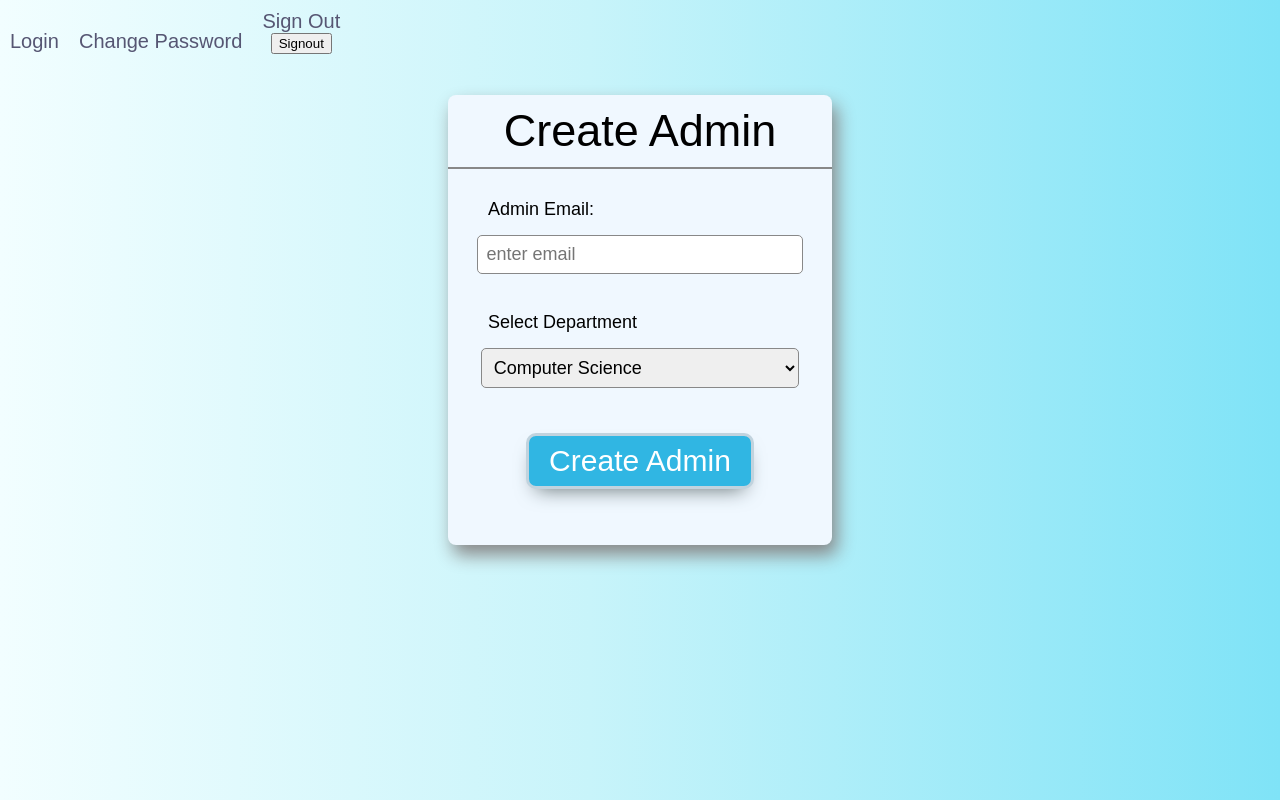
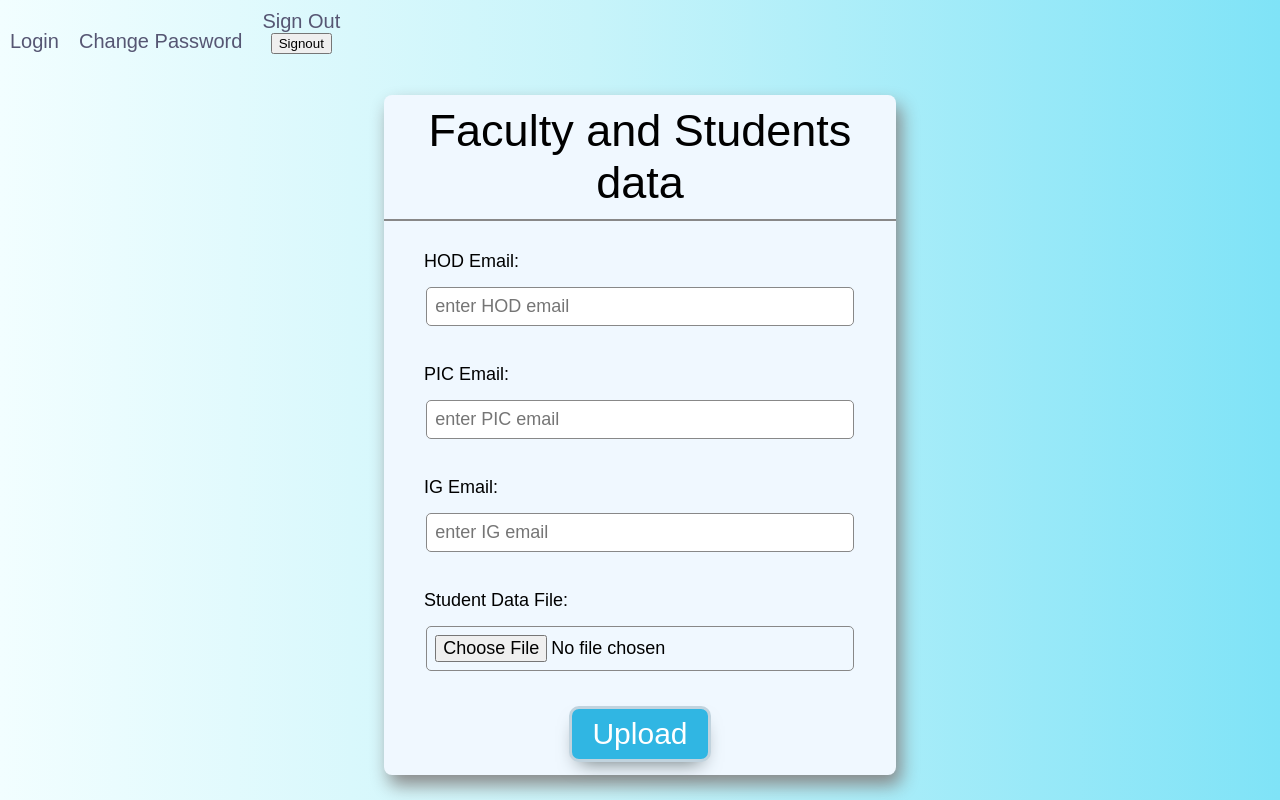
Before and after one commit to RitvijVejare/Project-Approval-System-Frontend, a React (Create React App) app: page /admin in a window 1280 px wide. Shown: the top 800 px of the page. Built offline with nearby package versions, Linux system fonts and the light colour scheme; a web font is replaced by a local one.

Commit message:
updated admin page

```diff
--- a/src/containers/Adminpage/Admin.css
+++ b/src/containers/Adminpage/Admin.css
@@ -1,8 +1,8 @@
 .yami-form {
   background-color: aliceblue;
   margin: auto;
-  width: 30%;
-  height: 450px;
+  width: 40%;
+  height: 680px;
   border-radius: 8px;
   box-shadow: 5px 10px 18px #888888;
   margin-top: 50px;
--- a/src/containers/Adminpage/Admin.js
+++ b/src/containers/Adminpage/Admin.js
@@ -6,63 +6,110 @@ class Admin extends Component {
     super(props);
 
     this.state = {
-      mail: "",
-      dept: "Computer Science"
+      hod:"",
+      student_file: null,
+      pic:"",
+      ig:''
     };
   }
 
-  mailHandler = event => {
-    this.setState({ mail: event.target.value });
+  hodHandler = e => {
+    this.setState({ hod: e.target.value });
   };
 
-  deptHandler = event => {
-    this.setState({ dept: event.target.value });
+  picHandler = e => {
+    this.setState({ pic: e.target.value });
+  };
+  igHandler = e => {
+    this.setState({ ig: e.target.value });
+  };
+  // studentfileHandler = e => {
+  //   this.fileValidation(e);
+  // };
+
+  submitHandler = e => {
+    e.preventDefault();
+    console.log(this.state);
+    this.setState({hod:"",student_file:null,pic:"",ig:""})
   };
 
-  submitHandler = event => {
-    event.preventDefault();
-    const { mail, dept } = this.state;
-    alert(`dept:${dept} \n mail:${mail}`);
-  };
+  fileValidation = (e) => {
+    var fileInput =
+        document.getElementById('file');
+
+    var filePath = fileInput.value;
+
+    // Allowing file type
+    var allowedExtensions = /(\.csv)$/i;
+
+    if (!allowedExtensions.exec(filePath)) {
+        alert('Invalid file type');
+        fileInput.value = '';
+        return false;
+    }else{
+      this.setState({ student_file: e.target.files[0] });
+    }
+}
 
   render() {
     return (
       <div>
         <form onSubmit={this.submitHandler} className="yami-form">
           <div className="yami-title">
-            <label>Create Admin</label>
+            <label>Faculty and Students data</label>
           </div>
-          <label className="yami-label">Admin Email:</label>
+          <label className="yami-label">HOD Email:</label>
           <br />
           <br />
 
           <input
             type="email"
-            name="email"
-            placeholder="enter email"
-            value={this.state.mail}
-            onChange={this.mailHandler}
+            name="hod"
+            placeholder="enter HOD email"
+            value={this.state.hod}
+            onChange={this.hodHandler}
             required
           />
           <br />
           <br />
-          <label className="yami-label">Select Department</label>
+          <label className="yami-label">PIC Email:</label>
           <br />
           <br />
-          <div className="select-admin-container">
-            <select onChange={this.deptHandler} value={this.state.dept}>
-              <option value="Computer Science">Computer Science</option>
-              <option value="Information Technology">
-                Information Technology
-              </option>
-              <option value="Electronics And Telecommunication">
-                Electronics And Telecommunication
-              </option>
-              <option value="Electronics">Electronics</option>
-            </select>
-          </div>
+          <input
+            type="email"
+            name="pic"
+            placeholder="enter PIC email"
+            value={this.state.pic}
+            onChange={this.picHandler}
+            required
+          />
+           <br />
+          <br />
+          <label className="yami-label">IG Email:</label>
+          <br />
+          <br />
+          <input
+            type="email"
+            name="ig"
+            placeholder="enter IG email"
+            value={this.state.ig}
+            onChange={this.igHandler}
+            required
+          />
+          <br />
+          <br />
+          <label className="yami-label">Student Data File:</label>
+          <br />
+          <br />
+          <input
+            type="file"
+            id="file"
+            name="student_file"
+            onChange={this.fileValidation}
+            required
+          />
           <button type="submit" className="yami-btn">
-            Create Admin
+            Upload
           </button>
         </form>
       </div>
--- a/src/containers/Homepage/Homepage.js
+++ b/src/containers/Homepage/Homepage.js
@@ -5,6 +5,7 @@ import { NavLink } from "react-router-dom";
 import VerifyLogin from "../../components/VerifyLogin";
 
 const Homepage = () => {
+
   return (
     <div className="home-route">
       <h1>HOMEPAGE</h1>
```
